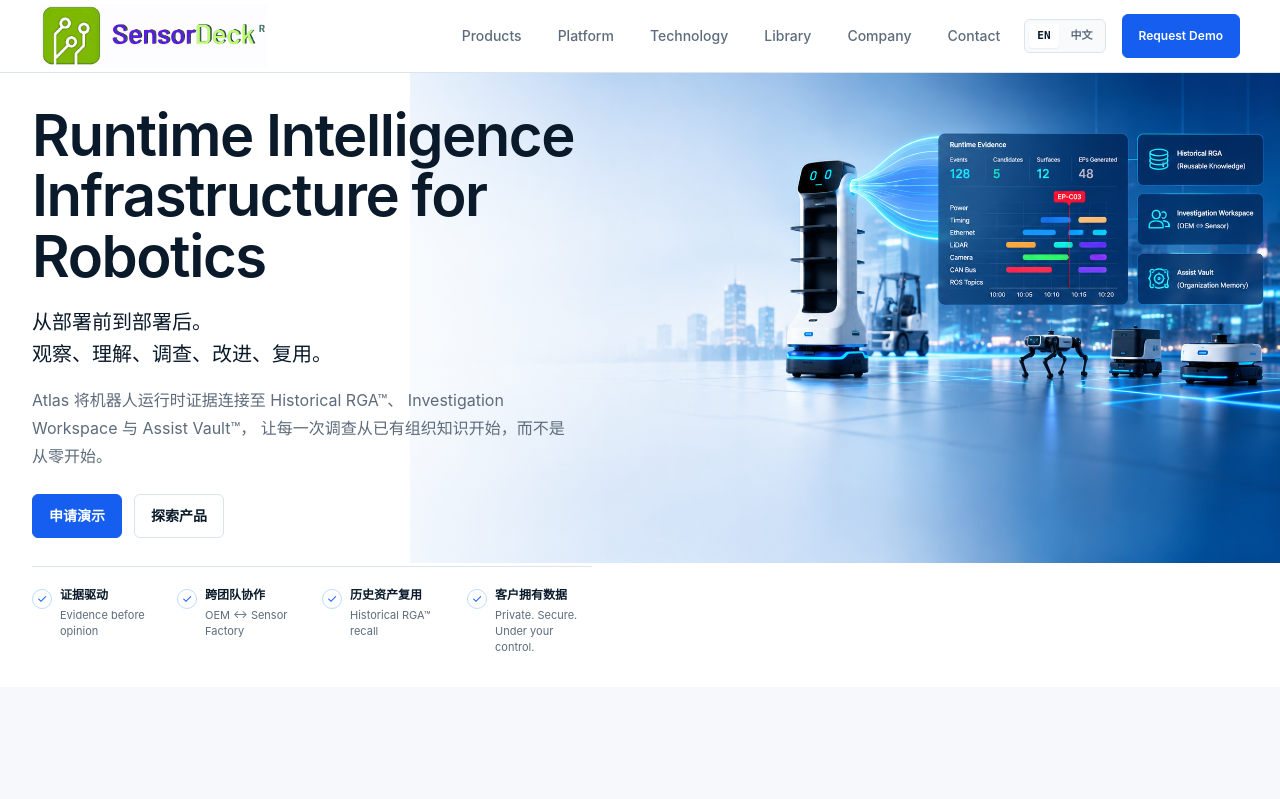
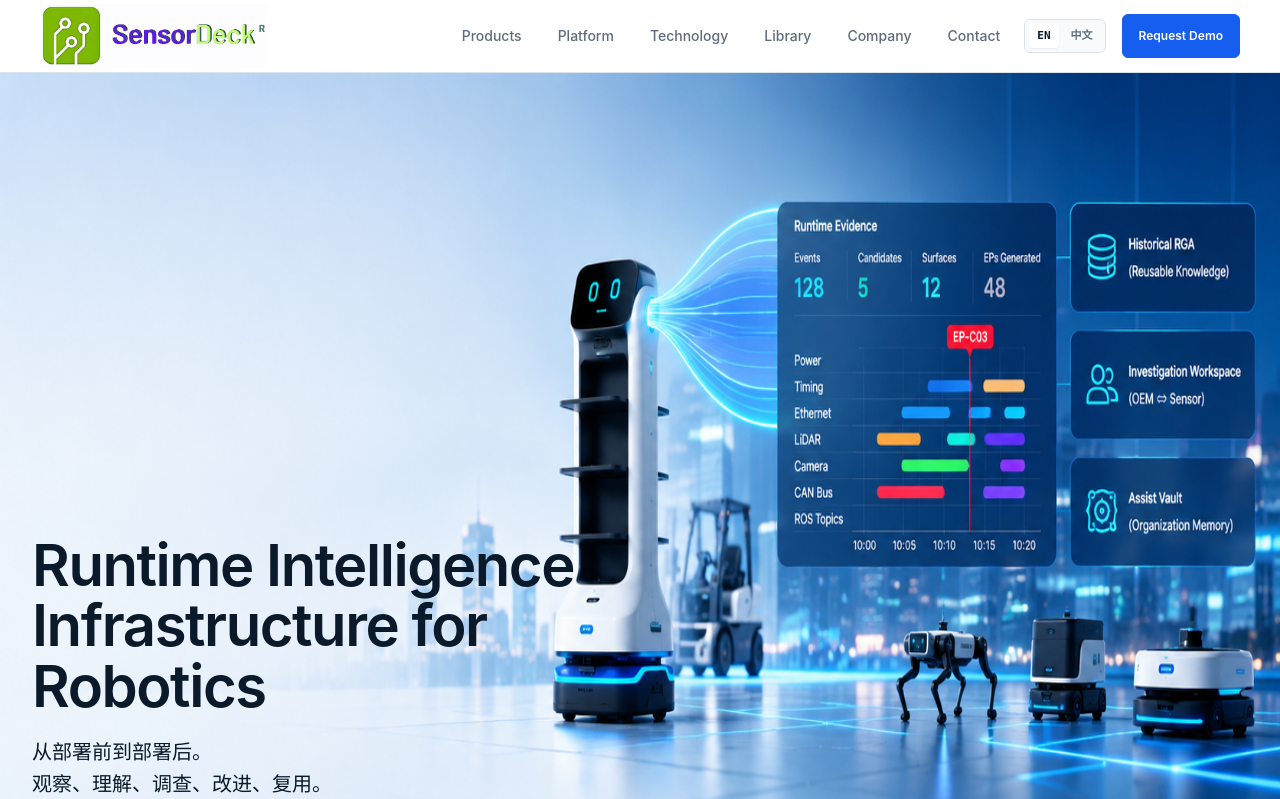
Before and after one commit to sensordeck/sensordeck-website, a Next.js app: page / in a window 1280 px wide. Shown: the top 799 px of the page. Built offline with nearby package versions, Linux system fonts and the light colour scheme.

Commit message:
Update page.tsx

```diff
--- a/src/app/page.tsx
+++ b/src/app/page.tsx
@@ -63,21 +63,18 @@
 
       <main>
     {/* Responsive Hero */}
-<section id="top" className="relative overflow-hidden bg-white">
-  {/* Desktop background: hidden on mobile */}
+<section id="top" className="relative w-full overflow-hidden bg-white">
+  {/* Desktop: exact fit to Hero */}
   <div
     className="absolute inset-0 hidden bg-no-repeat md:block"
     style={{
       backgroundImage: "url('/images/hero-runtime.png')",
-      backgroundSize: "68% auto",
-      backgroundPosition: "right top",
+      backgroundSize: "100% 100%",
+      backgroundPosition: "center",
     }}
   />
 
-  {/* Desktop left-side blend */}
-  <div className="absolute inset-y-0 left-0 hidden w-[48%] bg-gradient-to-r from-white via-white/95 to-transparent md:block" />
-
-  {/* Mobile image: full width, no cropping */}
+  {/* Mobile: preserve complete image */}
   <div className="relative block w-full md:hidden">
     <Image
       src="/images/hero-runtime.png"
@@ -87,6 +84,10 @@
       priority
       className="h-auto w-full"
     />
+  </div>
+
+  <div className="relative z-10 mx-auto flex w-full max-w-7xl items-center px-6 py-10 md:min-h-[430px] md:py-8 lg:px-8">
+    {/* 左侧文字 */}
   </div>
 
   {/* Hero copy */}
```
